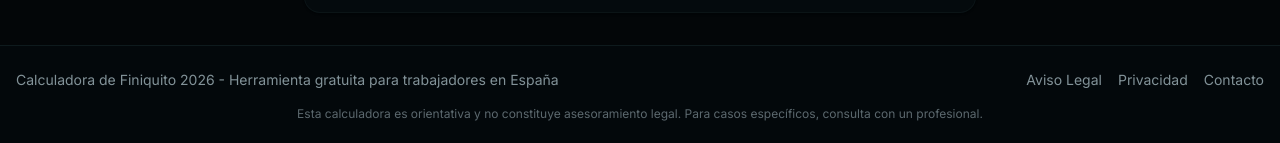
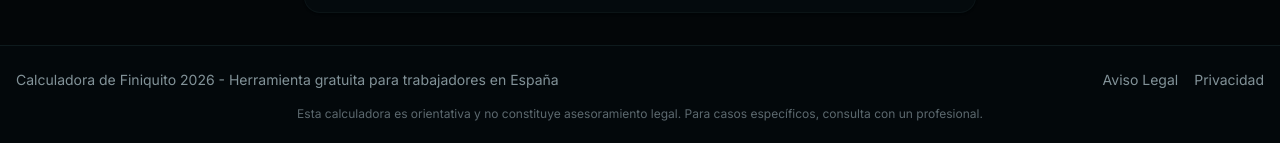
Before and after one commit to Minimuh/calculadorafiniquitoapp, a React (Vite) app: page / in a window 1280 px wide. Shown: the part 1507-1650 px from the top of the page. Built offline with nearby package versions, Linux system fonts and the light colour scheme.

Commit message:
delete contact on footer

```diff
--- a/src/App.tsx
+++ b/src/App.tsx
@@ -51,9 +51,6 @@ function Layout({ children }: { children: React.ReactNode }) {
               <Link to="/privacidad" className="hover:text-primary transition-colors">
                 Privacidad
               </Link>
-              <a href="mailto:contacto@calculadora-finiquito.es" className="hover:text-primary transition-colors">
-                Contacto
-              </a>
             </nav>
           </div>
           <p className="text-xs text-muted-foreground/70 text-center mt-4">
```
